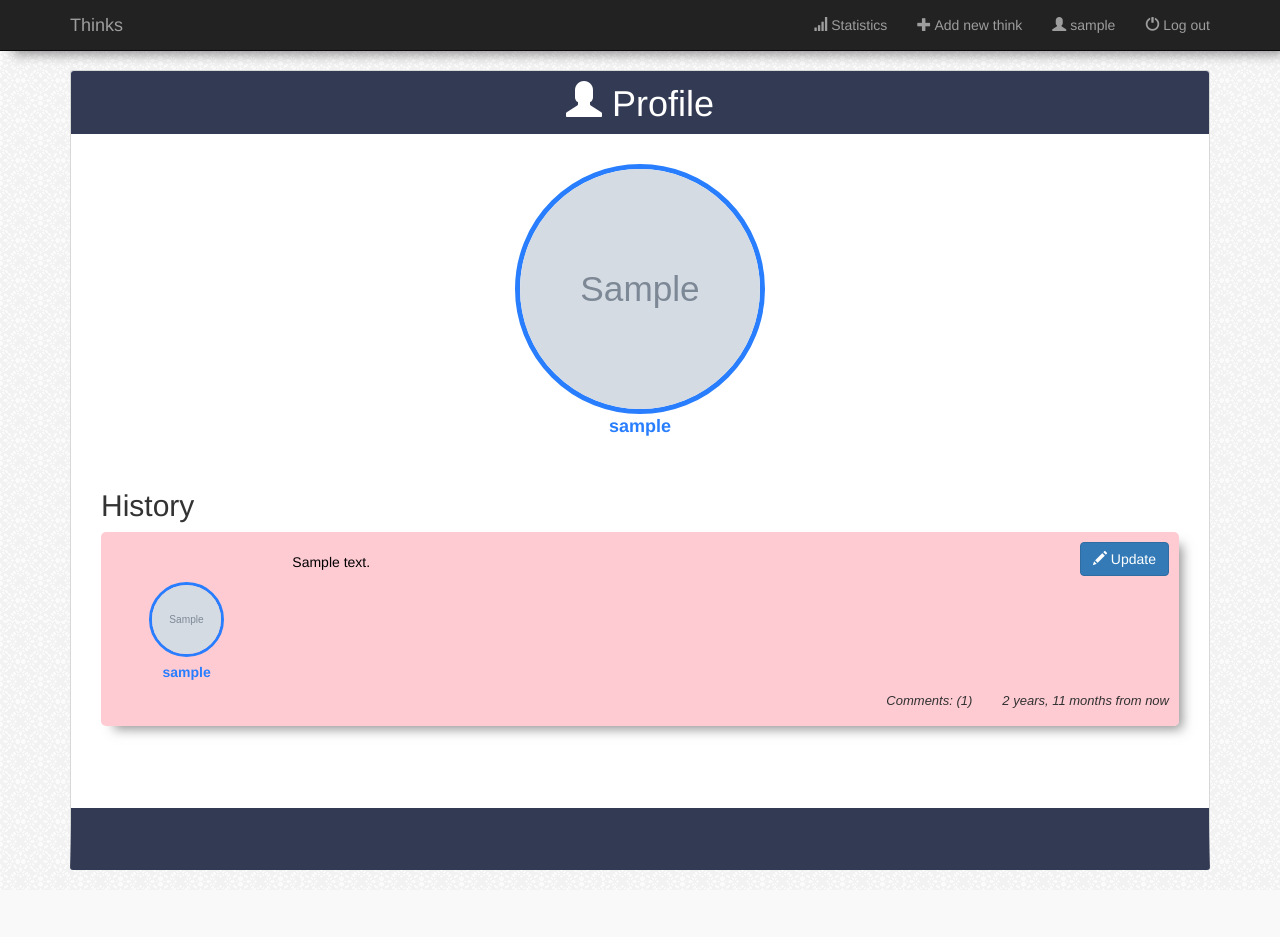
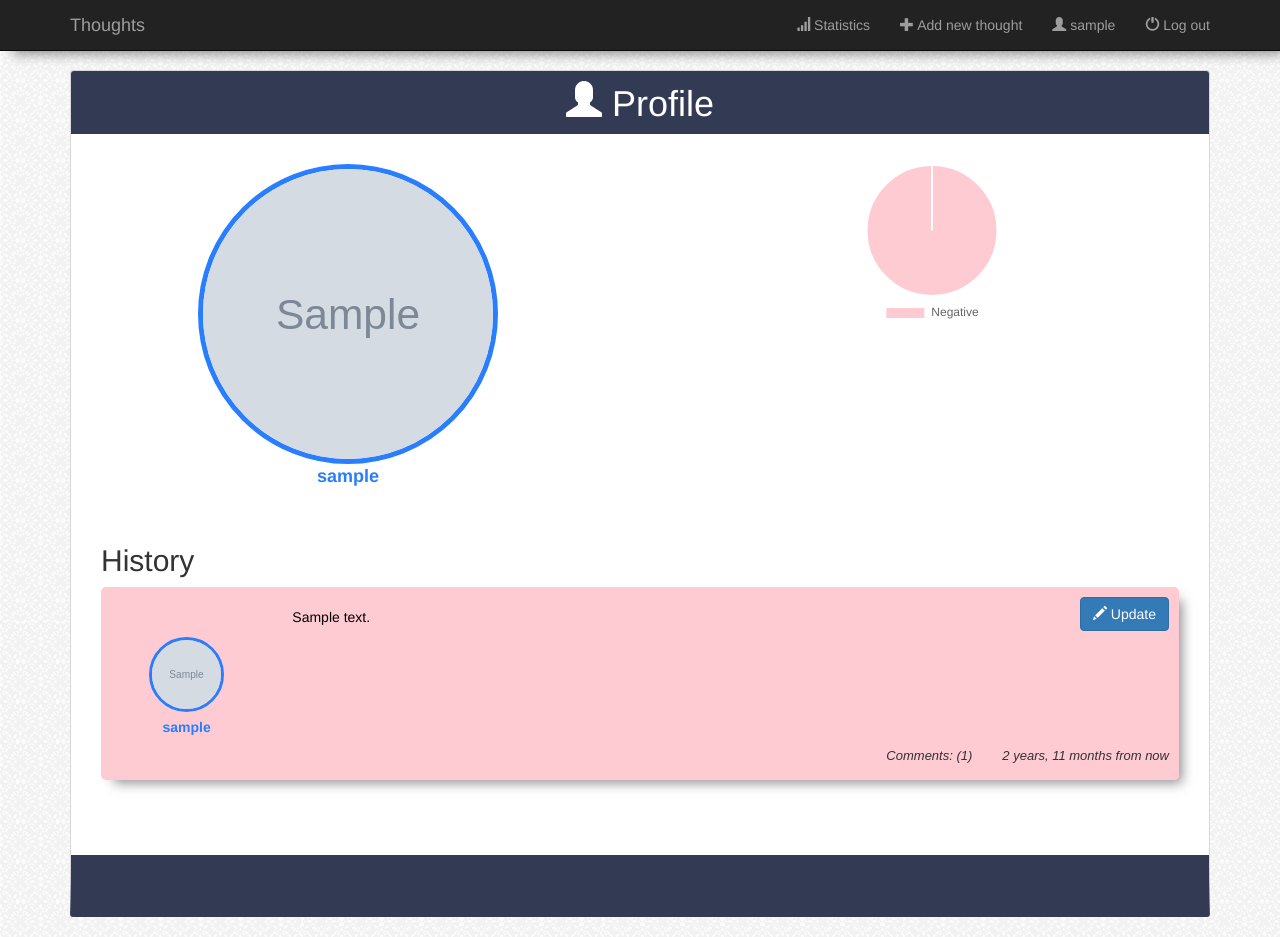
Before and after one commit to dima2395/thoughts, a Django app: page /accounts/profile/1/ in a window 1280 px wide. Before the commit the page ends 870 px from the top, so only its background shows below. Run offline with Django 3.2, Linux system fonts and the light colour scheme; a user stored in the database is signed in; tables that the repository leaves empty hold one stand-in row (values such as "Sample post"); grey boxes marked "Sample" are stand-in pictures; some libraries are stand-ins or nearby versions.

Commit message:
added statistics in profile and some fixes

```diff
--- a/accounts/views.py
+++ b/accounts/views.py
@@ -7,6 +7,7 @@ from django import http
 from django.contrib.auth.models import User
 from django.core.urlresolvers import reverse, reverse_lazy
 from .forms import ProfileForm
+from django.db.models import Count
 
 
 
@@ -15,13 +16,28 @@ def profile_detail(request, pk):
     try:
       profile = Profile.objects.get(user_id=pk)
       thoughts = Thought.objects.filter(user_id=pk).order_by('-date') #user's thoughts
-      print(profile)
+      statuses = Thought.objects.filter(user_id=pk).values('status').annotate(count=Count('id'))
+      statuses_data = {}
+      statuses_data['labels'] = []
+      statuses_data['values'] = []
+      statuses_data['bgcolors'] = []
+
+      for status in statuses:
+        statuses_data['labels'].append(status['status'].capitalize())
+        statuses_data['values'].append(status['count'])
+        if status['status'] == 'neutral':
+          statuses_data['bgcolors'].append('rgba(230, 230, 230, 0.76)')
+        elif status['status'] == 'positive':
+          statuses_data['bgcolors'].append('rgba(185, 255, 171, 0.76)')
+        elif status['status'] == 'negative':
+          statuses_data['bgcolors'].append('rgba(255, 187, 198, 0.76)')
+
     except Profile.DoesNotExist:
       if request.user.is_authenticated():
         return http.HttpResponseRedirect(reverse('accounts:profile-detail', kwargs={'pk': request.user.pk}))
       else:
         return http.HttpResponseRedirect(reverse_lazy('thoughts:index'))
-    return render(request, 'thoughts/profile.html', {"profile": profile, "thoughts": thoughts})
+    return render(request, 'thoughts/profile.html', {"profile": profile, "thoughts": thoughts, "statuses_data": statuses_data})
 
 
 
--- a/thoughts/static/css/style.css
+++ b/thoughts/static/css/style.css
@@ -207,8 +207,8 @@ body {
     .profile-page .avatar img {
       border-radius: 50%;
       border: 5px solid #ff8b28;
-      width: 250px;
-      height: 250px; }
+      width: 300px;
+      height: 300px; }
       .profile-page .avatar img.f {
         border-color: #ff28e4; }
       .profile-page .avatar img.m {
@@ -221,6 +221,12 @@ body {
         color: #ff28e4; }
       .profile-page .avatar .username.m {
         color: #287eff; }
+  .profile-page .statistics {
+    margin-top: 30px; }
+    .profile-page .statistics .chart-wrapper {
+      margin: 0 auto;
+      height: 330px;
+      width: 330px; }
   .profile-page .thoughts-history {
     padding: 30px; }
     .profile-page .thoughts-history .thought {
@@ -231,14 +237,17 @@ body {
         position: absolute;
         top: 10px;
         right: 10px; }
+    .profile-page .thoughts-history .alert a {
+      font-weight: bold;
+      text-decoration: underline; }
 
-.statistics {
+.statistics-page {
   background-color: #fff;
   padding: 0px 0px 20px;
   border-radius: 3px;
   border: 1px solid #d8d8d8;
   border-bottom: 62px solid #323a54; }
-  .statistics h1 {
+  .statistics-page h1 {
     text-align: center;
     margin: 0;
     background-color: #323a54;
@@ -247,11 +256,11 @@ body {
     border-top-left-radius: 3px;
     padding-top: 10px;
     padding-bottom: 10px; }
-  .statistics .chart-wrapper {
+  .statistics-page .chart-wrapper {
     width: 400px;
     margin: 40px auto;
     text-align: center; }
-    .statistics .chart-wrapper h2 {
+    .statistics-page .chart-wrapper h2 {
       color: #545353; }
 
 /*# sourceMappingURL=style.css.map */
--- a/thoughts/static/css/style.scss
+++ b/thoughts/static/css/style.scss
@@ -335,8 +335,8 @@ body {
     img {
       border-radius: 50%;
       border: 5px solid $unknown-color;
-      width: 250px;
-      height: 250px;
+      width: 300px;
+      height: 300px;
 
       &.f {
             border-color: $female-color;
@@ -361,8 +361,19 @@ body {
       }
     }
   }
+
+  .statistics {
+    margin-top: 30px;
+    .chart-wrapper {
+      margin: 0 auto;
+      height: 330px;
+      width: 330px;
+    }
+  }
+
   .thoughts-history {
     padding: 30px;
+
     .thought {
       position: relative;
       .thought-content {
@@ -378,13 +389,20 @@ body {
       }
     }
 
+    .alert {
+      a {
+        font-weight: bold;
+        text-decoration: underline;
+      }
+    }
+
   }
 }
 
 
 //Statistics page
 
-.statistics {
+.statistics-page {
   background-color: #fff;
   padding: 0px 0px 20px;
   border-radius: 3px;
--- a/thoughts/templates/thoughts/index.html
+++ b/thoughts/templates/thoughts/index.html
@@ -6,7 +6,7 @@
 {% block main %}
 
   <div class="thoughts-wrapper">
-    <h1>Last Thinks</h1>
+    <h1>Last Thoughts</h1>
     <div class="thoughts" id="js-thoughts" data-ajax-url="{% url "thoughts:index" %}" data-start-from="{{ start_from }}" data-step="{{ step }}">
 
       {% for thought in thoughts %}
--- a/thoughts/templates/thoughts/partials/header.html
+++ b/thoughts/templates/thoughts/partials/header.html
@@ -3,7 +3,7 @@
   <nav class="navbar navbar-inverse navbar-fixed-top">
     <div class="container">
       <div class="navbar-header">
-        <a href="{% url "thoughts:index" %}" class="navbar-brand">Thinks</a>
+        <a href="{% url "thoughts:index" %}" class="navbar-brand">Thoughts</a>
       </div>
       <div class="collapse navbar-collapse">
         <ul class="nav navbar-nav navbar-right">
@@ -15,7 +15,7 @@
           {% if user.is_authenticated %}
             <li>
               <a href="{% url 'thoughts:thought-add' %}">
-                <span class="glyphicon glyphicon-plus" aria-hidden="true"></span> Add new think
+                <span class="glyphicon glyphicon-plus" aria-hidden="true"></span> Add new thought
               </a>
             </li>
             <li>
--- a/thoughts/templates/thoughts/profile.html
+++ b/thoughts/templates/thoughts/profile.html
@@ -26,12 +26,20 @@
 
 
     {% else %}
-      <div class="avatar">
-        <img src="{{ profile.avatar.url}}" alt="Avatar" class="{{ profile.gender}}">
-        <div class="username {{ profile.gender}}">{{ profile.user.username|default:"" }}</div>
+      <div class="row">
+        <div class="avatar col-md-6">
+          <img src="{{ profile.avatar.url}}" alt="Avatar" class="{{ profile.gender}}">
+          <div class="username {{ profile.gender}}">{{ profile.user.username|default:"" }}</div>
+        </div>
+        <div class="statistics col-md-6">
+          <div class="chart-wrapper">
+            <canvas id="mindsetChart"></canvas>
+          </div>
+        </div>
       </div>
       <div class="thoughts-history">
         <h2>History</h2>
+          {% if thoughts.count %}
             {% for thought in thoughts %}
               <div class="thought thought-{{ thought.status }}">
                 <div class="row">
@@ -70,10 +78,52 @@
 
               </div>
             {% endfor %}
+          {% else %}
+            <div class="alert alert-info" role="alert">
+              <b>Info:</b> Here is no thoughts yet, but you can post it right now -> <a href="{% url 'thoughts:thought-add' %}">link</a>
+            </div>
+          {% endif %}
+
       </div>
 
     {% endif %}
 
   </div>
 
-{% endblock %}
+{% endblock main %}
+
+{% block javascript %}
+  <script src="https://cdnjs.cloudflare.com/ajax/libs/Chart.js/2.4.0/Chart.min.js"></script>
+  <script>
+    var mc = $('#mindsetChart'); // gc - mindsetChart
+    var mindsetChart = new Chart(mc, {
+      type: 'pie',
+      data: {
+        labels: {{ statuses_data.labels|safe }},
+        datasets: [{
+          data: {{ statuses_data.values|safe }},
+          backgroundColor: {{ statuses_data.bgcolors|safe }},
+          label: "Your mindset",
+        }]
+      }, //end data
+      options: {
+        tooltips: {
+          callbacks: {
+            label: function(tooltipItem, data) {
+              var dataset = data.datasets[tooltipItem.datasetIndex];
+              var total = dataset.data.reduce(function(previous, current){
+                return previous + current;
+              });
+              var currentValue = dataset.data[tooltipItem.index];
+              var percentage = ((currentValue / total) * 100).toFixed(2);
+              return percentage + '% (' + currentValue + ')';
+            }
+          }
+        },
+        legend: {
+          position: 'bottom',
+        }
+      }
+    })
+  </script>
+{% endblock javascript %}
--- a/thoughts/templates/thoughts/statistics.html
+++ b/thoughts/templates/thoughts/statistics.html
@@ -5,7 +5,7 @@
 
 
 {% block main %}
-  <div class="statistics">
+  <div class="statistics-page">
     <h1><span class="glyphicon glyphicon-signal" aria-hidden="true"></span> Statistics</h1>
     <div class="chart-wrapper">
       <h2>Male / Female Activity</h2>
@@ -13,7 +13,7 @@
     </div>
 
     <div class="chart-wrapper">
-      <h2>Types of thinks</h2>
+      <h2>Types of Thoughts</h2>
       <canvas id ="statusChart"></canvas>
     </div>
 
```
Also changed, not shown: 1 other file.
